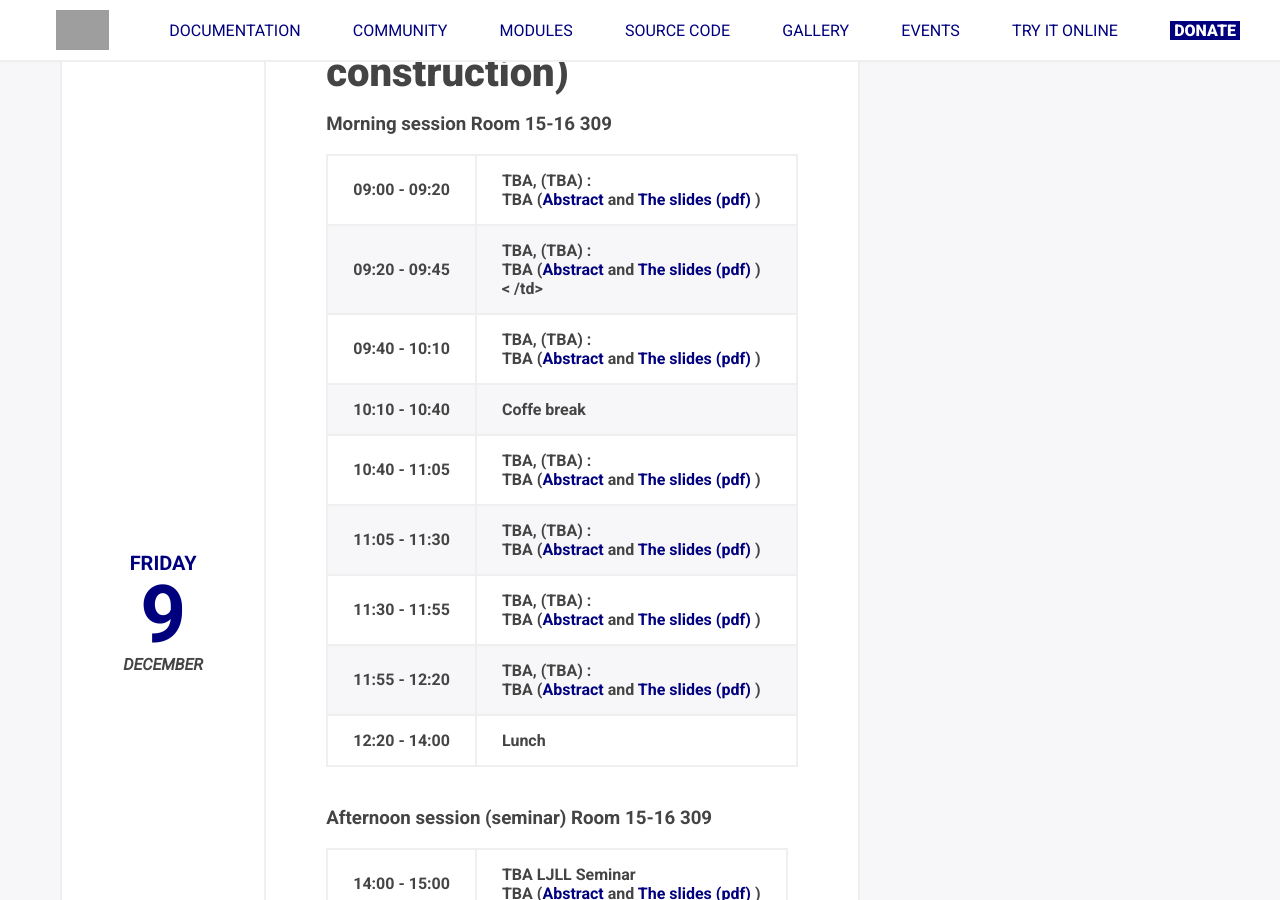
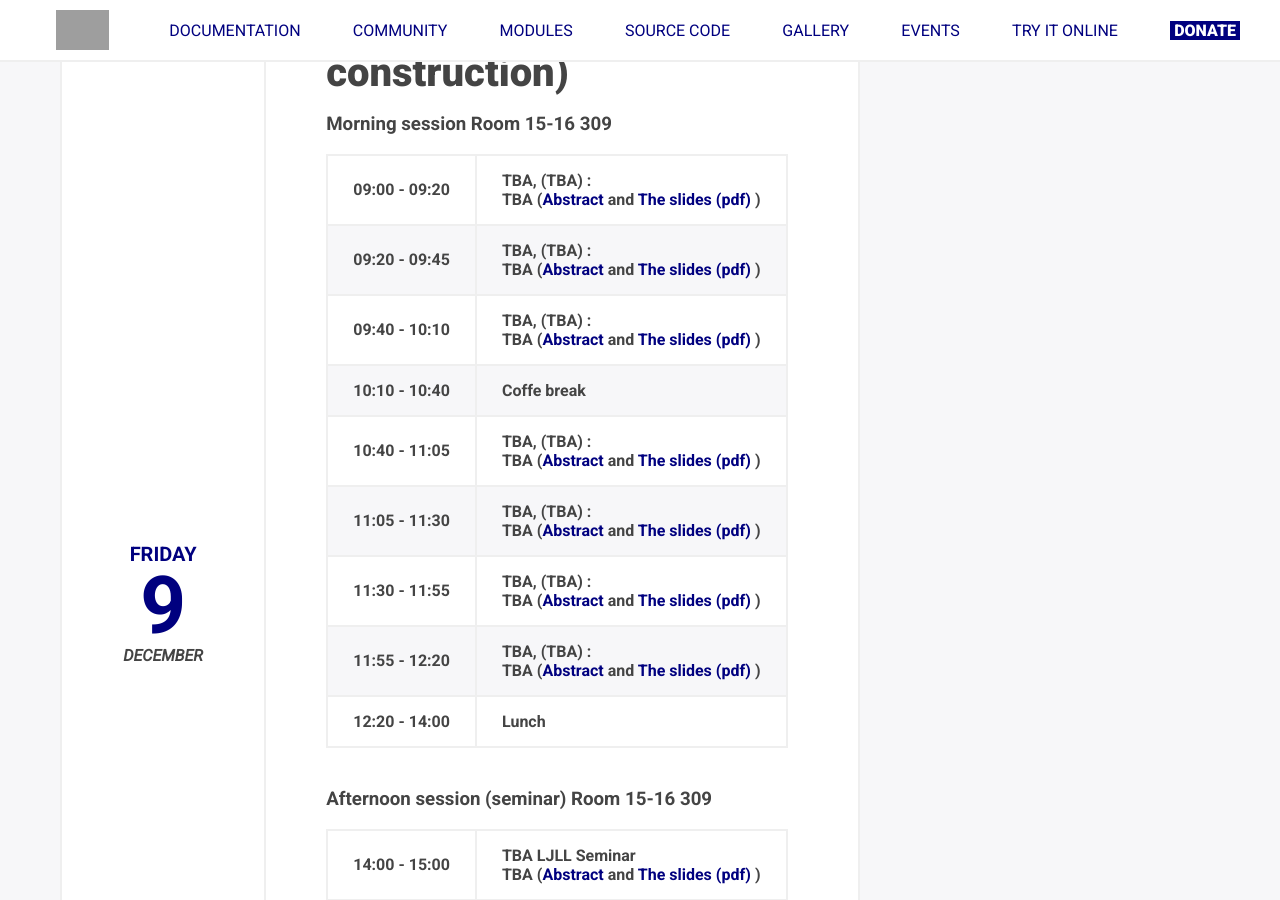
Before and after one commit to FreeFem/FreeFem-website, a Jekyll site: the page built from ffdays.md, in a window 1280 px wide and 900 px high, scrolled down 2034 px. Built offline with Jekyll 4.4.1, drawn with Linux system fonts in a browser that asks for light colours.

Commit message:
coorect implicaty of <div ..

```diff
--- a/_layouts/ffdays.html
+++ b/_layouts/ffdays.html
@@ -157,7 +157,7 @@
         <div class="program">
           <h2>Friday 9, 2022  (in construction)	</h2>
 
-          <h3>Morning session   Room 15-16 309</h2>
+          <h3>Morning session   Room 15-16 309</h3>
 
           <table class="table table-striped">
             <tbody>
@@ -175,7 +175,7 @@
                   <strong>TBA,  </strong> (TBA) : <br>
                    TBA
                    (<a href="https://github.com/FreeFem/FreeFem-days/raw/master/2022/pdf/TBA.pdf">Abstract</a>  and <a href="https://github.com/FreeFem/FreeFem-days/raw/master/2022/pdf/TBA.pdf"> The slides (pdf) </a>)
-  <             /td>
+                </td>
               </tr>
 
               <tr>
@@ -286,7 +286,7 @@
 	      </table>
       </div>
     </div>
-  </div>
+
 
 
 
```
Lines whose indentation alone changed are shown as unchanged.
